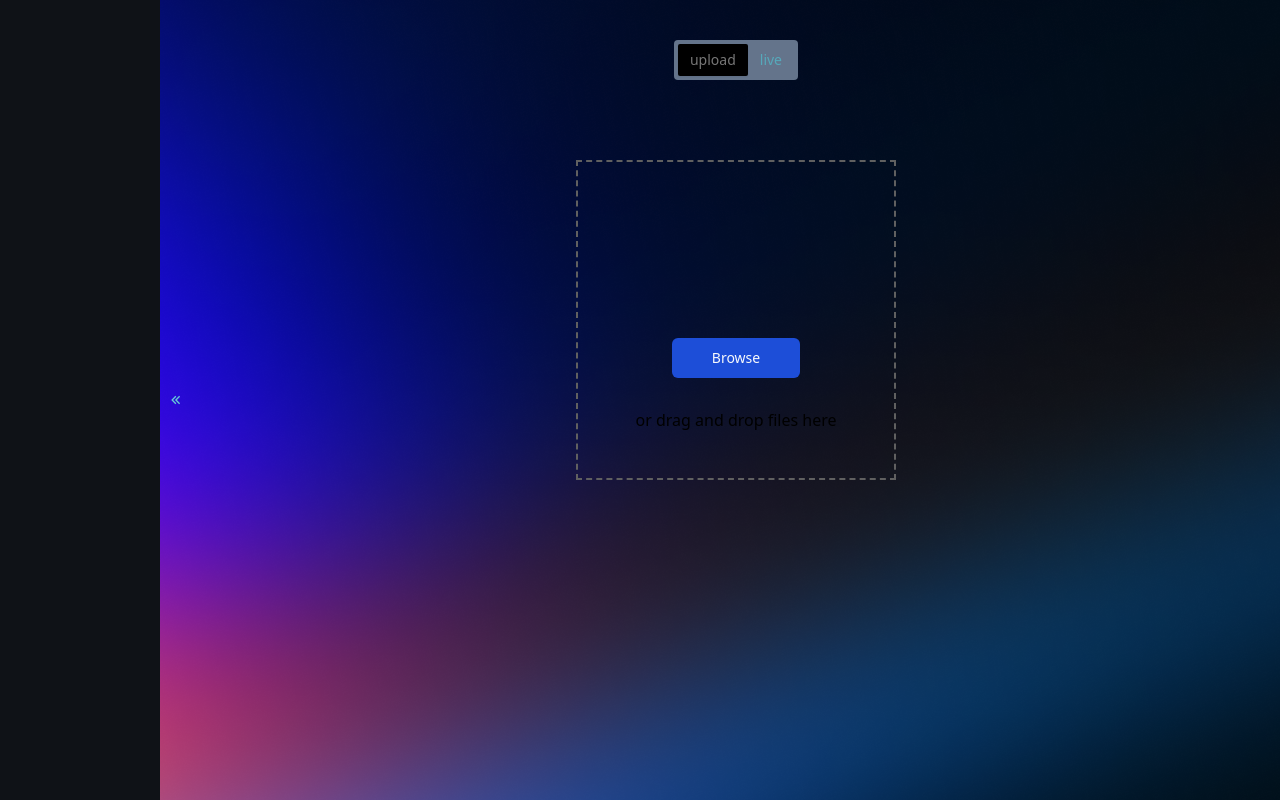
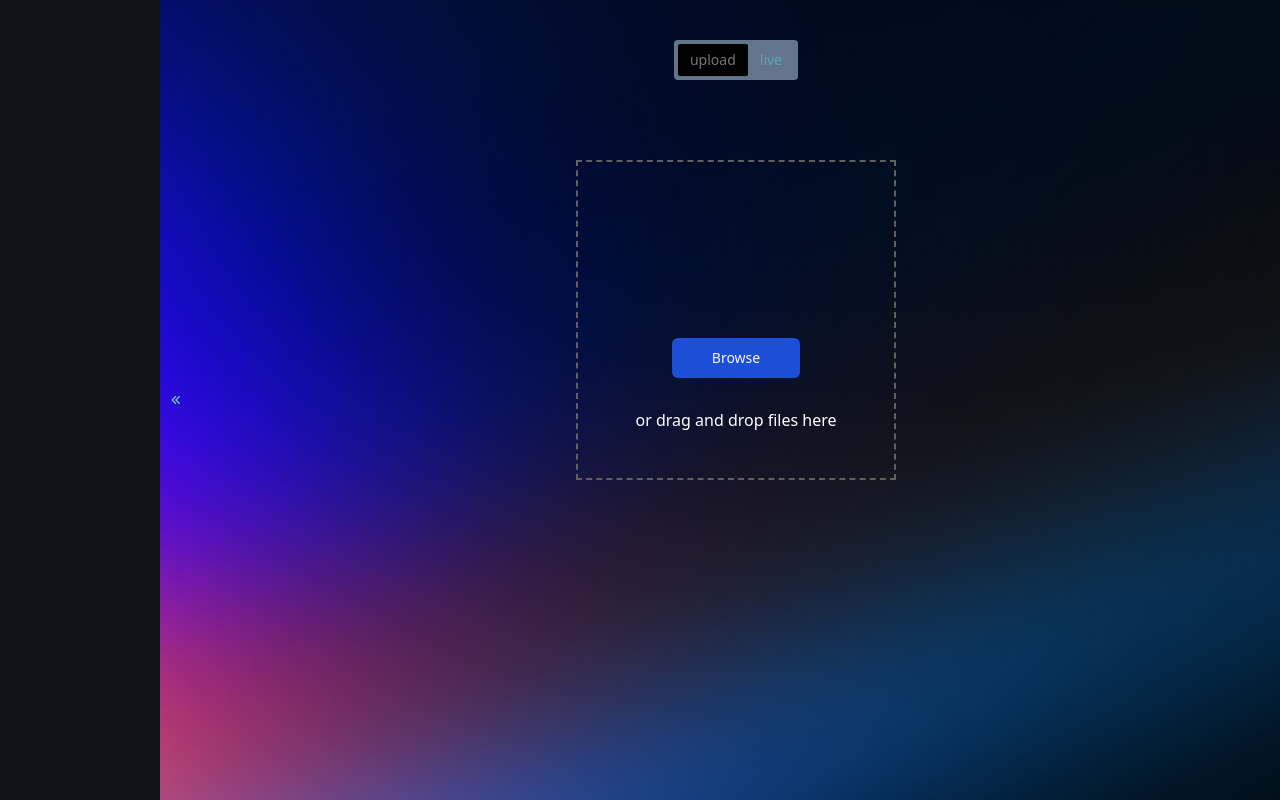
Before and after one commit to reenphygeorge/vPrompt, a Next.js app in the folder ui/: page / in a window 1280 px wide. Built offline with nearby package versions, Linux system fonts and the light colour scheme.

Commit message:
feat: change text color

```diff
--- a/ui/components/ui/DragAndDropInput.tsx
+++ b/ui/components/ui/DragAndDropInput.tsx
@@ -71,7 +71,7 @@ const DragAndDropInput: React.FC = () => {
       >
         Browse
       </Button>
-      <p className="m-auto">or drag and drop files here</p>
+      <p className="m-auto text-white">or drag and drop files here</p>
     </div>
   );
 };
```
